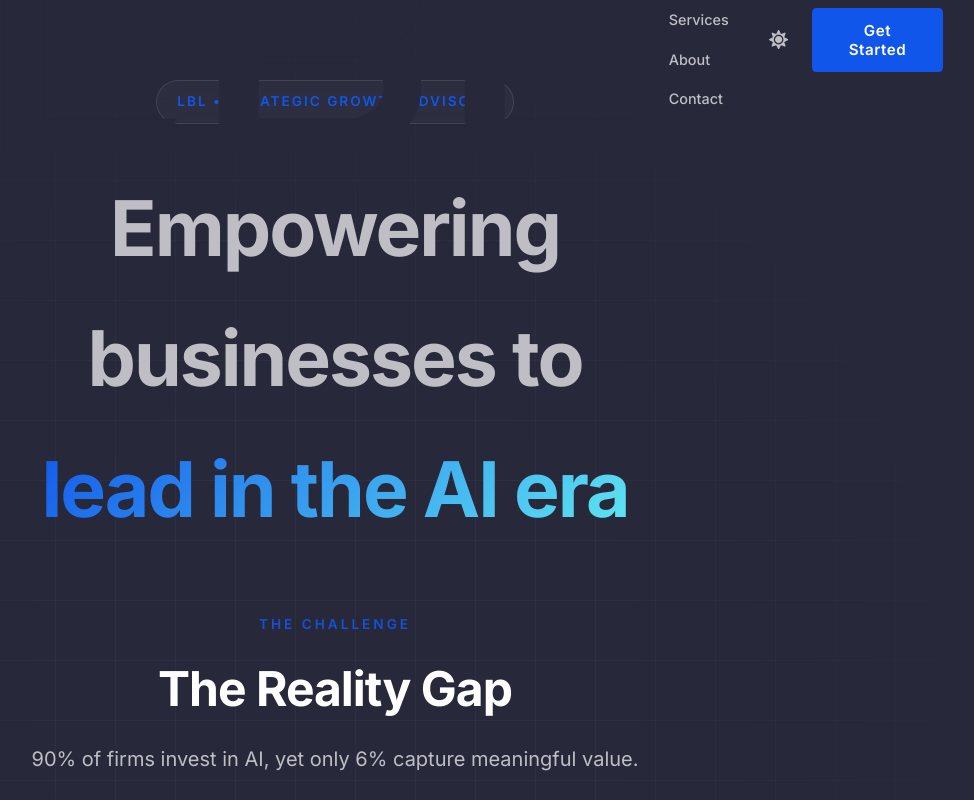
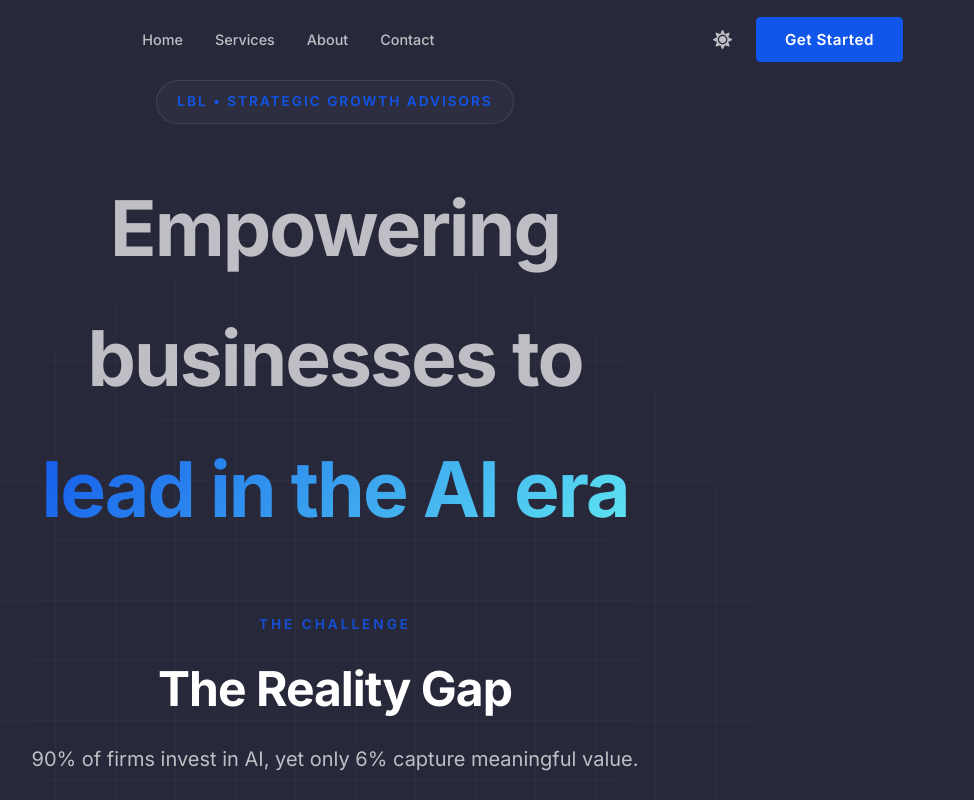
Before and after one commit to carlosjustgit/LBL-Website, a React (Vite) app: page / in a window 1280 px wide. Shown: the top 800 px of the page, without its empty margins (305-1279 px from the left). Built offline with nearby package versions, Linux system fonts and the light colour scheme.

Commit message:
Fix: Navbar logo sizing

```diff
--- a/src/components/Navbar.css
+++ b/src/components/Navbar.css
@@ -26,6 +26,29 @@
     display: flex;
     justify-content: space-between;
     align-items: center;
+    height: 100%;
+    width: 100%;
+    max-width: 1200px;
+    padding: 0 2rem;
+}
+
+.navbar-logo {
+    cursor: pointer;
+    display: flex;
+    align-items: center;
+    text-decoration: none;
+}
+
+.nav-logo-img {
+    height: 40px;
+    width: auto;
+    object-fit: contain;
+}
+
+.nav-menu {
+    display: flex;
+    list-style: none;
+    text-align: center;
     gap: 2rem;
     margin-right: 2rem;
 }
```
